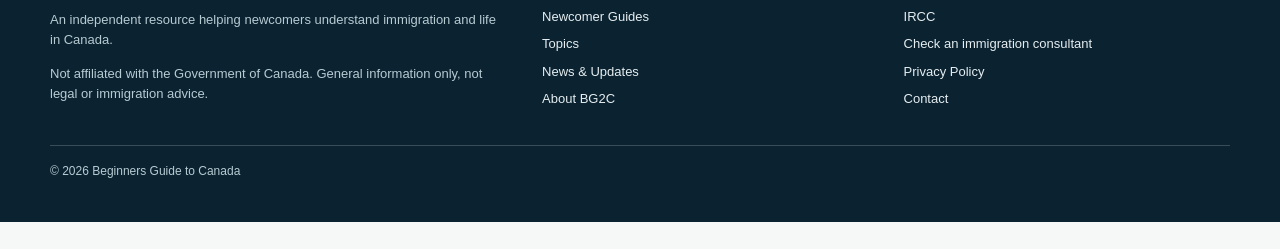
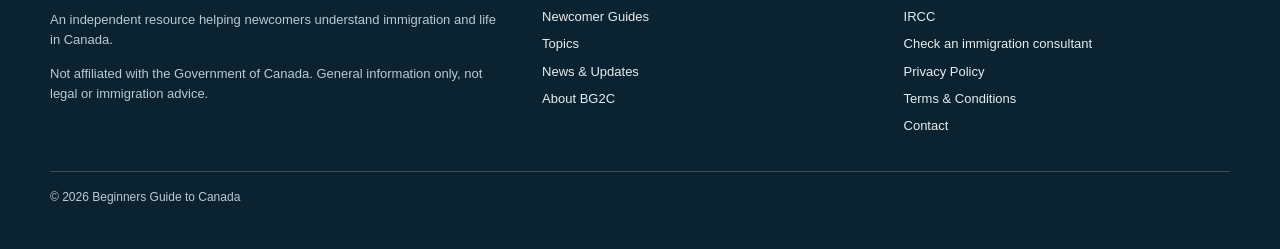
Before and after one commit to amitbhatia1298/beginners-guide-to-canada, a website: page index.html in a window 1280 px wide. Shown: the part 3015-3264 px from the top of the page. Before the commit the page ends 3237 px from the top, so only its background shows below. Drawn offline with Linux system fonts and the light colour scheme.

Commit message:
Add Terms and Conditions link to BG2C footer

```diff
--- a/index.html
+++ b/index.html
@@ -42,6 +42,6 @@
 <section class="section" id="updates"><div class="container"><div class="section-heading"><div><div class="eyebrow">Editorial desk</div><h2>News & updates</h2></div><p>Clear explanations of Canadian immigration developments, with sources and dates, are coming soon.</p></div><div class="news"><div class="news-main"><div class="eyebrow">Coming soon • News coverage</div><h3>Canadian immigration updates, explained without the jargon.</h3><p>When BG2C publishes news, each article will explain what changed, who is affected, what to do next, and where to verify the information.</p><div class="note">This is a design preview. We have intentionally not published placeholder stories as real news.</div></div><aside class="news-aside"><div class="eyebrow">Trusted official sources</div><h3>Check the latest directly</h3><ul><li><a href="https://www.canada.ca/en/immigration-refugees-citizenship.html" target="_blank" rel="noopener">Immigration, Refugees and Citizenship Canada ↗</a></li><li><a href="https://www.canada.ca/en/immigration-refugees-citizenship/news.html" target="_blank" rel="noopener">IRCC news releases ↗</a></li><li><a href="https://www.canada.ca/en/services/benefits.html" target="_blank" rel="noopener">Government of Canada benefits ↗</a></li></ul></aside></div></div></section>
 <section class="section about" id="about"><div class="container about-grid"><div><div class="eyebrow">The story behind BG2C</div><h2>Built from a real newcomer journey.</h2><p>Clear guidance. Real experience. Official sources.</p></div><div><p>Beginners Guide to Canada, or BG2C for short, is a free resource for people who are planning to move to Canada, are going through the process, or have just landed.</p><p>I came from India, studied operations management in New Zealand and worked in inventory control there for a few years. In 2019 I moved to Canada as a permanent resident, and in 2023 I became a citizen. Each stage had its own forms, rules and waiting, and finding information I could rely on was part of every one of them. BG2C is the guide I wanted at each of those points.</p><p>I am not a lawyer or a licensed immigration consultant. I share what I learned, point to the official source and say when something is only my experience.</p></div></div></section>
 </main>
-<footer class="footer"><div class="container"><div class="footer-grid"><div><h3>Beginners Guide to Canada</h3><p>An independent resource helping newcomers understand immigration and life in Canada.</p><p>Not affiliated with the Government of Canada. General information only, not legal or immigration advice.</p></div><div><h3>Explore</h3><a href="#guides">Newcomer Guides</a><a href="#topics">Topics</a><a href="#updates">News & Updates</a><a href="#about">About BG2C</a></div><div><h3>Official resources</h3><a href="https://www.canada.ca/en/immigration-refugees-citizenship.html">IRCC</a><a href="https://college-ic.ca/">Check an immigration consultant</a><a href="/privacy/">Privacy Policy</a><a href="/contact/">Contact</a></div></div><div class="small">© 2026 Beginners Guide to Canada</div></div></footer>
+<footer class="footer"><div class="container"><div class="footer-grid"><div><h3>Beginners Guide to Canada</h3><p>An independent resource helping newcomers understand immigration and life in Canada.</p><p>Not affiliated with the Government of Canada. General information only, not legal or immigration advice.</p></div><div><h3>Explore</h3><a href="#guides">Newcomer Guides</a><a href="#topics">Topics</a><a href="#updates">News & Updates</a><a href="#about">About BG2C</a></div><div><h3>Official resources</h3><a href="https://www.canada.ca/en/immigration-refugees-citizenship.html">IRCC</a><a href="https://college-ic.ca/">Check an immigration consultant</a><a href="/privacy/">Privacy Policy</a><a href="/terms/">Terms &amp; Conditions</a><a href="/contact/">Contact</a></div></div><div class="small">© 2026 Beginners Guide to Canada</div></div></footer>
 </body></html>
 <!-- BG2C deployment refresh: November 14, 2026 -->
```
